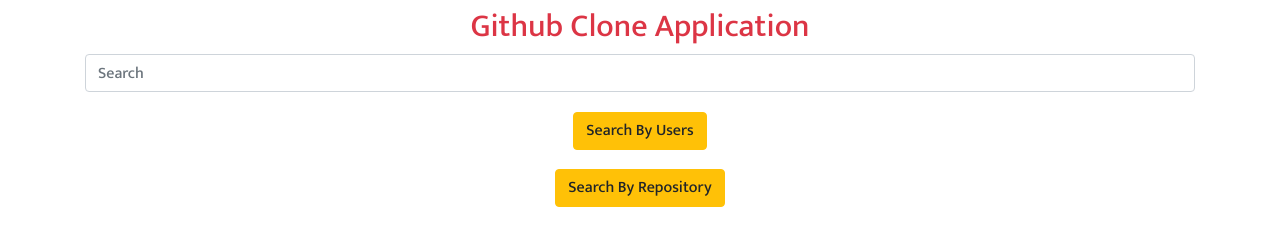
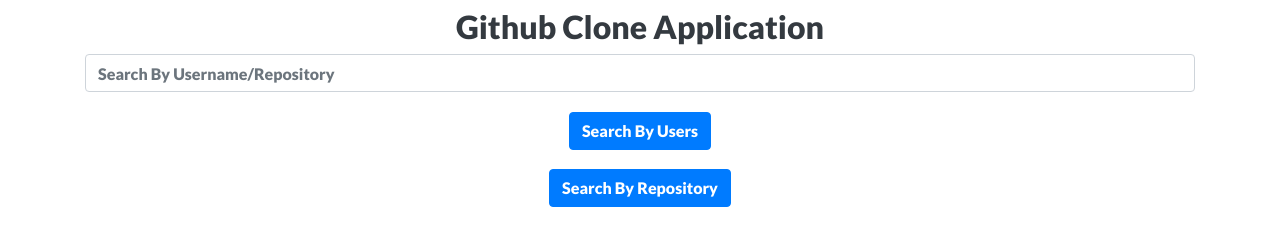
Before and after one commit to ArjithaVivekanandan/GithubCloneTask, a plain HTML site: page index.html in a window 1280 px wide. Drawn offline with nearby package versions, Linux system fonts and the light colour scheme.

Commit message:
Update index.html

```diff
--- a/index.html
+++ b/index.html
@@ -1,47 +1,55 @@
 <!DOCTYPE html>
 <html lang="en">
+
 <head>
     <meta charset="UTF-8">
     <meta http-equiv="X-UA-Compatible" content="IE=edge">
     <meta name="viewport" content="width=device-width, initial-scale=1.0">
     <title>Githubclone Application</title>
     <link rel="preconnect" href="https://fonts.gstatic.com">
-<link href="https://fonts.googleapis.com/css2?family=Mukta:wght@500&display=swap" rel="stylesheet">
-    <link rel="stylesheet" href="https://cdn.jsdelivr.net/npm/bootstrap@4.6.0/dist/css/bootstrap.min.css" integrity="sha384-B0vP5xmATw1+K9KRQjQERJvTumQW0nPEzvF6L/Z6nronJ3oUOFUFpCjEUQouq2+l" crossorigin="anonymous">
+    <link href="https://fonts.googleapis.com/css2?family=Lato:wght@900&display=swap" rel="stylesheet">
+    <link rel="stylesheet" href="https://cdn.jsdelivr.net/npm/bootstrap@4.6.0/dist/css/bootstrap.min.css"
+        integrity="sha384-B0vP5xmATw1+K9KRQjQERJvTumQW0nPEzvF6L/Z6nronJ3oUOFUFpCjEUQouq2+l" crossorigin="anonymous">
     <style>
-        body{
-            font-family: 'Mukta', sans-serif;
-        }
-        u,a{
-            cursor:pointer;
+        body {
+            font-family: 'Lato', sans-serif;
         }
 
+        u,
+        a {
+            cursor: pointer;
+        }
     </style>
 </head>
+
 <body>
 
-    <h2 class="text-danger text-center m-2" >Github Clone Application</h3>
+    <h2 class="text-dark text-center m-2">Github Clone Application</h3>
         <div class="container text-dark h6 text-justify">
 
-            <input type="text" class="form-control text-muted" id="search_text" placeholder="Search"></input>
+            <input type="text" class="form-control text-muted" id="search_text"
+                placeholder="Search By Username/Repository"></input>
 
             <br>
             <div class="text-center">
-            <button type="button" class="row btn btn-warning" id="searchusers_submit" onclick="userApiCall()"></button>
+                <button type="button" class="row btn btn-primary" id="searchusers_submit"
+                    onclick="userApiCall()"></button>
 
             </div>
             <br>
             <div class="text-center">
 
-                <button type="button" class="row btn btn-warning" id="searchrepo_submit" onclick="ViewRepositoryApiCall()"></button>
-                </div>
-                <br>
-            <div id="content" class="row text-justify" ></div>
+                <button type="button" class="row btn btn-primary" id="searchrepo_submit"
+                    onclick="ViewRepositoryApiCall()"></button>
+            </div>
+            <br>
+            <div id="content" class="row text-justify"></div>
 
-     </div>
+        </div>
 
-    <script src="script.js">
-    </script>
+        <script src="script.js">
+        </script>
 
 </body>
+
 </html>
```
